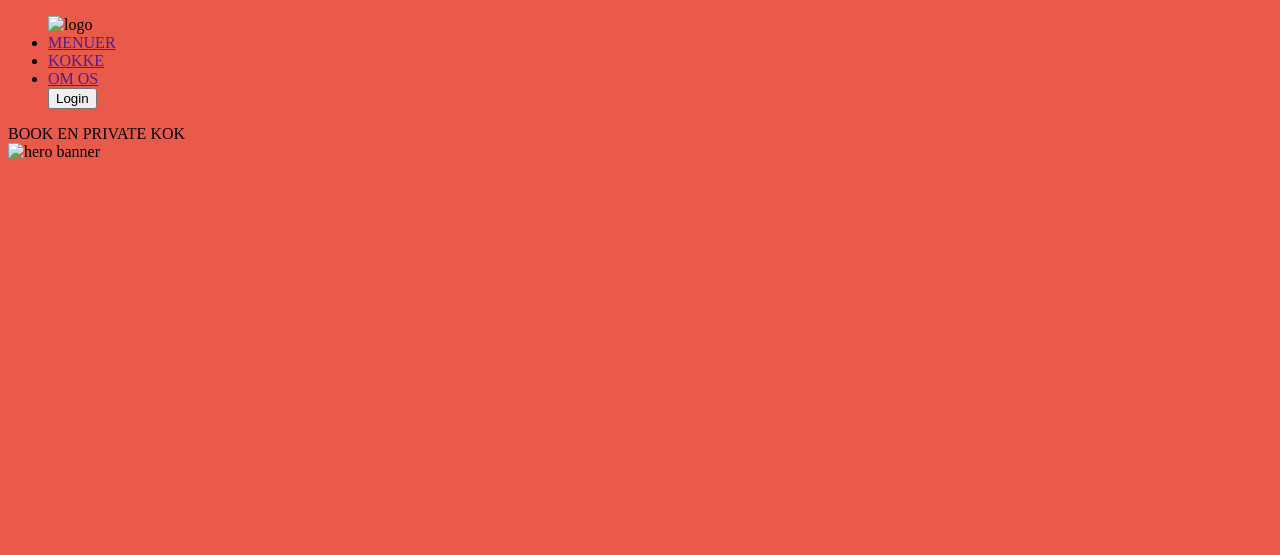
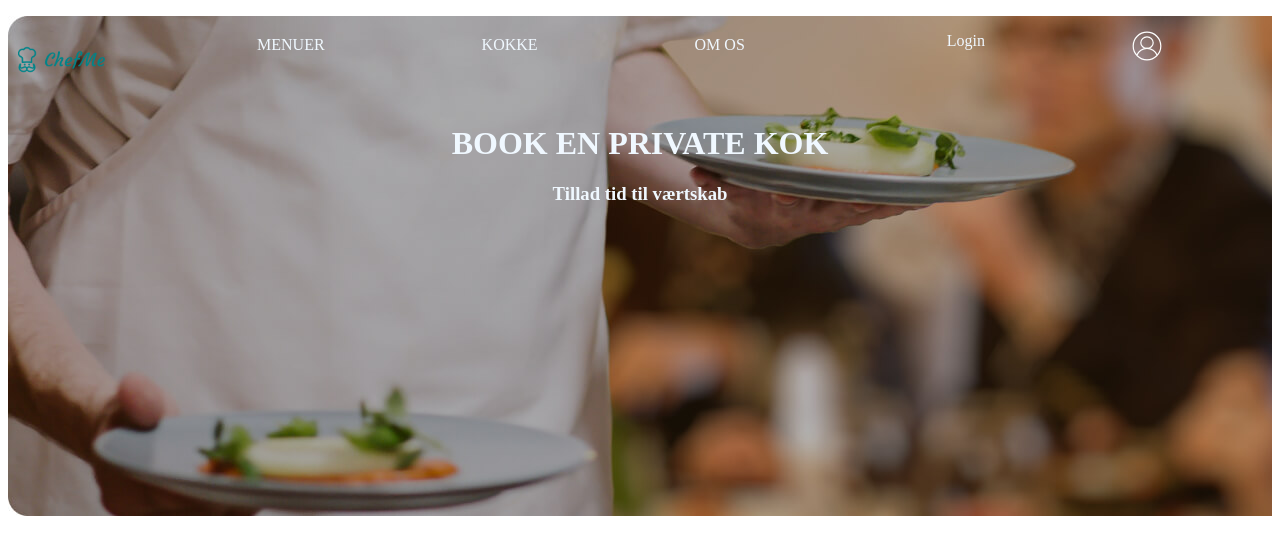
Before and after one commit to AnnicaF/chefmee, a PHP site: page / in a window 1280 px wide. Shown: the top 555 px of the page. Run offline with PHP 8.4, Linux system fonts and the light colour scheme.

Commit message:
update af forsiden

```diff
--- a/index.php
+++ b/index.php
@@ -5,30 +5,30 @@
     <meta http-equiv="X-UA-Compatible" content="IE=edge">
     <meta name="viewport" content="width=device-width, initial-scale=1.0">
     <title>Madoplevelser i egne omgivelser</title>
-    <link rel="stylesheet" href="sass/style.css" type="text/css">
+    <link rel="stylesheet" href="styles.css">
 </head>
 <body>
 <header>
     <nav class="nav_bar">
+
     <ul>
-        <img src="" alt="logo">
+    <img class="logo" src="assets/chefmelogo.png" alt="logo">
   <li><a href="">MENUER</a></li>
   <li><a href="">KOKKE</a></li>
   <li><a href="">OM OS</a></li>
 
-    <button>Login</button>
+    <p class="login_p">Login</p><img class="login_icon" src="assets/icon_user.svg" alt="">
+
     </ul>
     </nav>
+    <h1 class="hero_caption">
+                BOOK EN PRIVATE KOK
+            </h1>
+            <h3>
+            Tillad tid til værtskab
+            </h3>
     </header>
    <main>
-
-        <div class="hero_banner">
-            <div class="hero_caption">
-                BOOK EN PRIVATE KOK
-            </div>
-        <img src="" alt="hero banner">
-        </div>
-
     </main>
 
 </body>
--- a/sass/_header.scss
+++ b/sass/_header.scss
@@ -1,5 +1 @@
 @use '_colors.scss' as clr;
-
-body{
-    background-color: clr.$color_c2a;
-}
--- a/sass/style.css
+++ /dev/null
@@ -1,3 +0,0 @@
-body {
-  background-color: #ea5a4a;
-}/*# sourceMappingURL=style.css.map */
--- a/style.css
+++ b/style.css
@@ -38,6 +38,7 @@
     background-color: crimson;
 }
 
-.form-container{
 
-}
+
+
+/* Forside */
--- /dev/null
+++ b/styles.css
@@ -0,0 +1,55 @@
+ul{
+    list-style-type: none;
+    display: block;
+}
+li{
+    list-style-type: none;
+
+}
+a{
+    text-decoration: none;
+}
+
+nav ul{
+    display: flex;
+    flex-direction: row;
+    justify-content: space-between;
+    padding-left: 10px;
+    padding-right: 10px;
+
+
+}
+
+nav ul li{
+    margin-left: 5px;
+    margin-right: 5px;
+    margin-top: 20px;
+}
+
+nav ul li a, p{
+    display: block;
+    color:aliceblue;
+}
+
+.logo{
+    width: 7%;
+}
+
+.login_icon{
+   padding-top: 15px;
+   margin-right: 100px;
+    height: 30px;
+}
+.login_p{
+    margin-left: 50px;
+}
+
+header{
+    background-image: url(assets/bg_img.jpg);
+    height: 500px;
+}
+
+.hero_caption, h1, h3{
+    text-align: center;
+    color:aliceblue;
+}
```
Also changed, not shown: assets/bg_img.jpg (added), assets/chefmelogo.png (added), assets/icon_user.svg (added).
